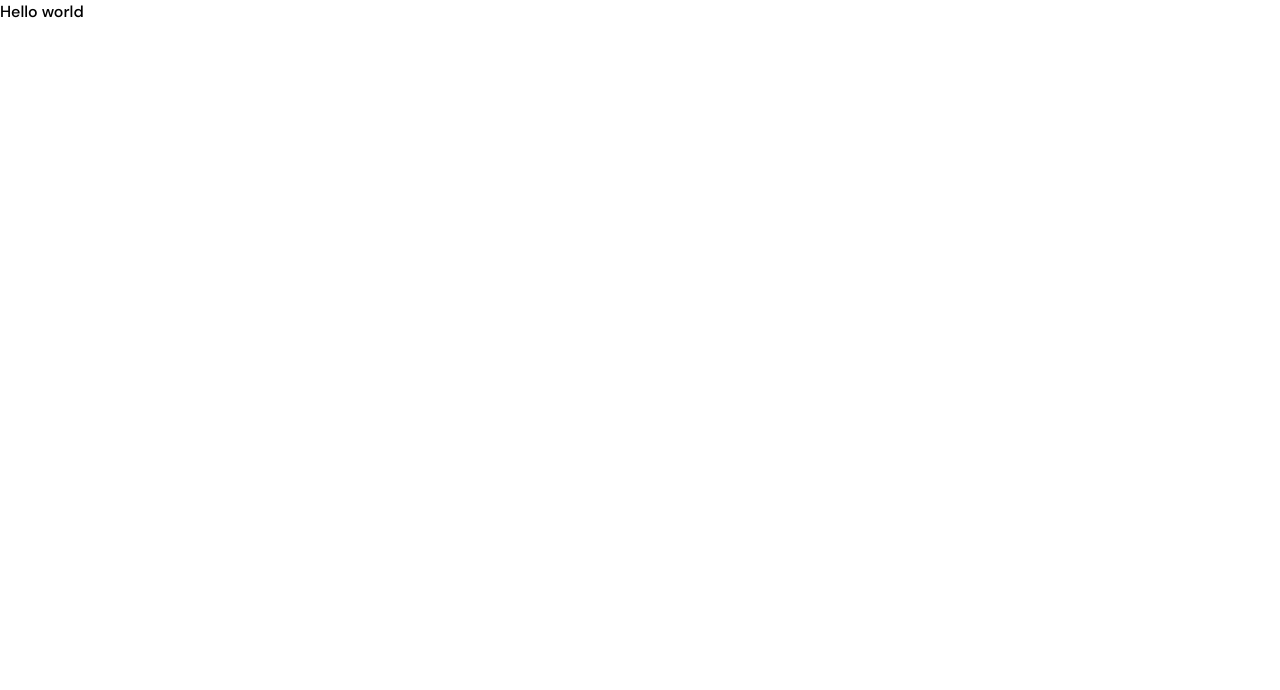
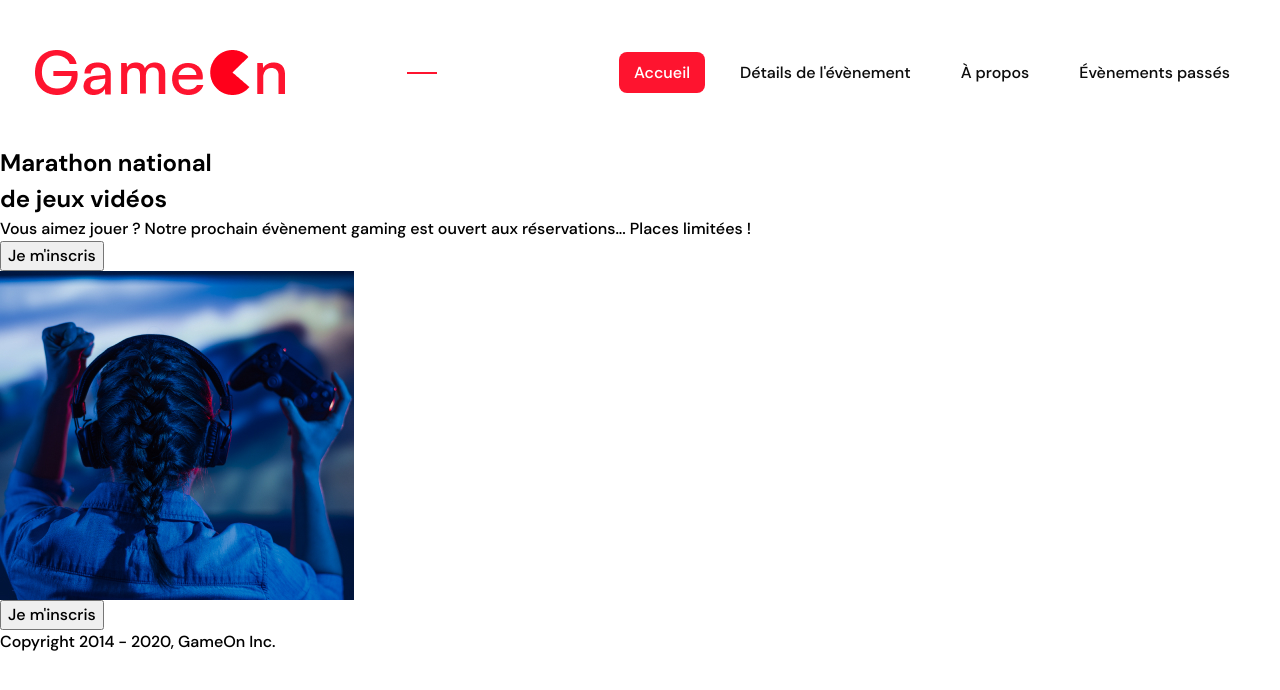
Before and after one commit to BuffaloDebile/Openclassroooms-P4, a plain HTML site: page index.html in a window 1280 px wide. Drawn offline with Linux system fonts and the light colour scheme.

Commit message:
file architecture, html and navigation

```diff
--- a/index.html
+++ b/index.html
@@ -9,12 +9,13 @@
 
 
   <title>GameOn – Réservation</title>
-  <meta name="description" content="Page d'inscription à l’événement GameOn le plus grand Marathon de jeux videos de France">
+  <meta name="description"
+    content="Page d'inscription à l’événement GameOn le plus grand Marathon de jeux videos de France">
   <meta name="keywords" content="gameOn, Gaming, reservation, event, booking, video games">
   <meta name="author" content="GameOn">
 
   <link rel="icon" type="image/svg+xml" href="ressources/favicon.png" />
-  <link rel="stylesheet" href="modal.css">
+  <link rel="stylesheet" href="main.css">
   <link rel="apple-touch-icon" href="touch-icon-iphone.png">
 
   <script src="modal.js" defer></script>
@@ -23,7 +24,39 @@
 
 <body>
   <!-- your content here... -->
-  <p>Hello world</p>
+  <header class="lp-header">
+    <nav class="navigation">
+      <img src="ressources/Logo.png" alt="logo-gameOn" class="logo">
+      <div class="hamburger-menu">
+        <span></span>
+      </div>
+      <div class="nav-links">
+        <ul>
+          <li><a class="selected" href="#">Accueil</a></li>
+          <li><a href="#">Détails de l'évènement</a></li>
+          <li><a href="#">À propos</a></li>
+          <li><a href="#">Évènements passés</a></li>
+        </ul>
+      </div>
+    </nav>
+  </header>
+
+  <main>
+    <section class="hero">
+      <div class="wrapper-text">
+        <h1 class="main-title">Marathon national <br> de jeux vidéos</h1>
+        <p class="teaser-text">Vous aimez jouer ? Notre prochain évènement gaming est ouvert aux réservations... Places
+          limitées !</p>
+        <button class="inscription-btns">Je m'inscris</button>
+      </div>
+      <img src="ressources/bg_img.jpg" alt="Joueuse gameOn qui celebre la victoire">
+      <button class="inscription-btns mobile">Je m'inscris</button>
+    </section>
+  </main>
+
+  <footer>
+    <p class="footer-copyright">Copyright 2014 - 2020, GameOn Inc.</p>
+  </footer>
 
 </body>
 
--- /dev/null
+++ b/main.css
@@ -0,0 +1,7 @@
+/* Commons */
+/* ------- */
+@import url('styles/fonts.css');
+@import url('styles/global.css');
+@import url('styles/modal.css');
+@import url('styles/reset.css');
+@import url('styles/variables.css');
--- /dev/null
+++ b/styles/fonts.css
@@ -0,0 +1,41 @@
+@font-face {
+  font-family: 'DM-Sans';
+  src: url('../ressources/DM_Sans/DMSans-Regular.ttf') format('truetype');
+  font-weight: normal;
+  font-style: normal;
+}
+
+@font-face {
+  font-family: 'DM-Sans';
+  src: url('../ressources/DM_Sans/DMSans-Italic.ttf') format('truetype');
+  font-weight: normal;
+  font-style: italic;
+}
+
+@font-face {
+  font-family: 'DM-Sans';
+  src: url('../ressources/DM_Sans/DMSans-Medium.ttf') format('truetype');
+  font-weight: medium;
+  font-style: normal;
+}
+
+@font-face {
+  font-family: 'DM-Sans';
+  src: url('../ressources/DM_Sans/DMSans-MediumItalic.ttf') format('truetype');
+  font-weight: medium;
+  font-style: italic;
+}
+
+@font-face {
+  font-family: 'DM-Sans';
+  src: url('../ressources/DM_Sans/DMSans-Bold.ttf') format('truetype');
+  font-weight: bold;
+  font-style: normal;
+}
+
+@font-face {
+  font-family: 'DM-Sans';
+  src: url('../ressources/DM_Sans/DMSans-BoldItalic.ttf') format('truetype');
+  font-weight: bold;
+  font-style: italic;
+}
--- /dev/null
+++ b/styles/global.css
@@ -0,0 +1,59 @@
+header.lp-header {
+  padding: 50px 15px;
+  width: 100%;
+  max-width: 1240px;
+  margin: 0 auto;
+}
+
+nav.navigation {
+  display: flex;
+  align-items: center;
+  justify-content: space-between;
+}
+
+nav.navigation div.hamburger-menu > span {
+  width: 30px;
+  height: 2px;
+  background: var(--color-red);
+  transition: ease-in-out 0.2s;
+  display: block;
+}
+
+nav.navigation div.hamburger-menu > span::before {
+}
+
+nav.navigation img {
+  max-width: 250px;
+  height: 100%;
+  width: clamp(180px, 150px + 1vw, 250px);
+  flex: 1;
+}
+
+nav.navigation ul {
+  display: flex;
+  justify-content: center;
+  align-items: center;
+  margin: 0;
+}
+
+nav.navigation li {
+  list-style-type: none;
+  margin-left: 20px;
+}
+
+div.nav-links a {
+  color: var(--color-black);
+  text-decoration: none;
+  padding: 10px 15px;
+  border-radius: 8px;
+}
+
+div.nav-links a:hover {
+  background: var(--color-red);
+  color: var(--color-white);
+}
+
+div.nav-links a.selected {
+  background: var(--color-red);
+  color: var(--color-white);
+}
--- a/modal.css
+++ b/styles/reset.css
@@ -1,45 +1,3 @@
-@font-face {
-  font-family: 'DM-Sans';
-  src: url('ressources/DM_Sans/DMSans-Regular.ttf') format('truetype');
-  font-weight: normal;
-  font-style: normal;
-}
-
-@font-face {
-  font-family: 'DM-Sans';
-  src: url('ressources/DM_Sans/DMSans-Italic.ttf') format('truetype');
-  font-weight: normal;
-  font-style: italic;
-}
-
-@font-face {
-  font-family: 'DM-Sans';
-  src: url('ressources/DM_Sans/DMSans-Medium.ttf') format('truetype');
-  font-weight: medium;
-  font-style: normal;
-}
-
-@font-face {
-  font-family: 'DM-Sans';
-  src: url('ressources/DM_Sans/DMSans-MediumItalic.ttf') format('truetype');
-  font-weight: medium;
-  font-style: italic;
-}
-
-@font-face {
-  font-family: 'DM-Sans';
-  src: url('ressources/DM_Sans/DMSans-Bold.ttf') format('truetype');
-  font-weight: bold;
-  font-style: normal;
-}
-
-@font-face {
-  font-family: 'DM-Sans';
-  src: url('ressources/DM_Sans/DMSans-BoldItalic.ttf') format('truetype');
-  font-weight: bold;
-  font-style: italic;
-}
-
 /* CSS Reset start */
 
 /* Box sizing rules */
--- /dev/null
+++ b/styles/variables.css
@@ -0,0 +1,12 @@
+html,
+*,
+*::before,
+*::after {
+  --color-white: #fff;
+  --color-gray: #c4c4c4;
+  --color-black: #0c0c0c;
+  --color-black-light: #232323;
+  --color-red: #fe142f;
+  --color-red-light: #fe4f63;
+  --color-green: #279e7a;
+}
```
Also changed, not shown: styles/modal.css (added), 1 other file.
